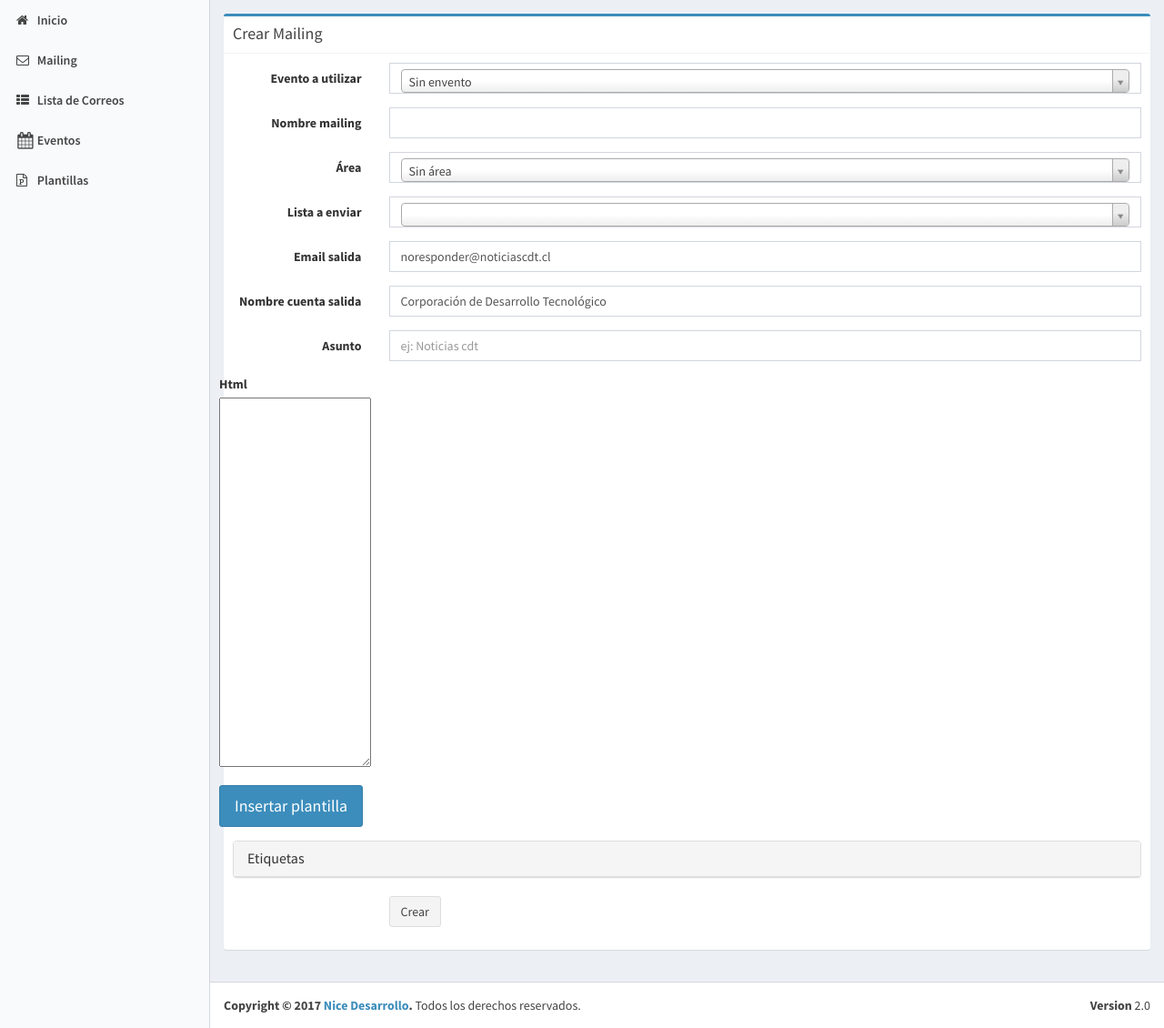
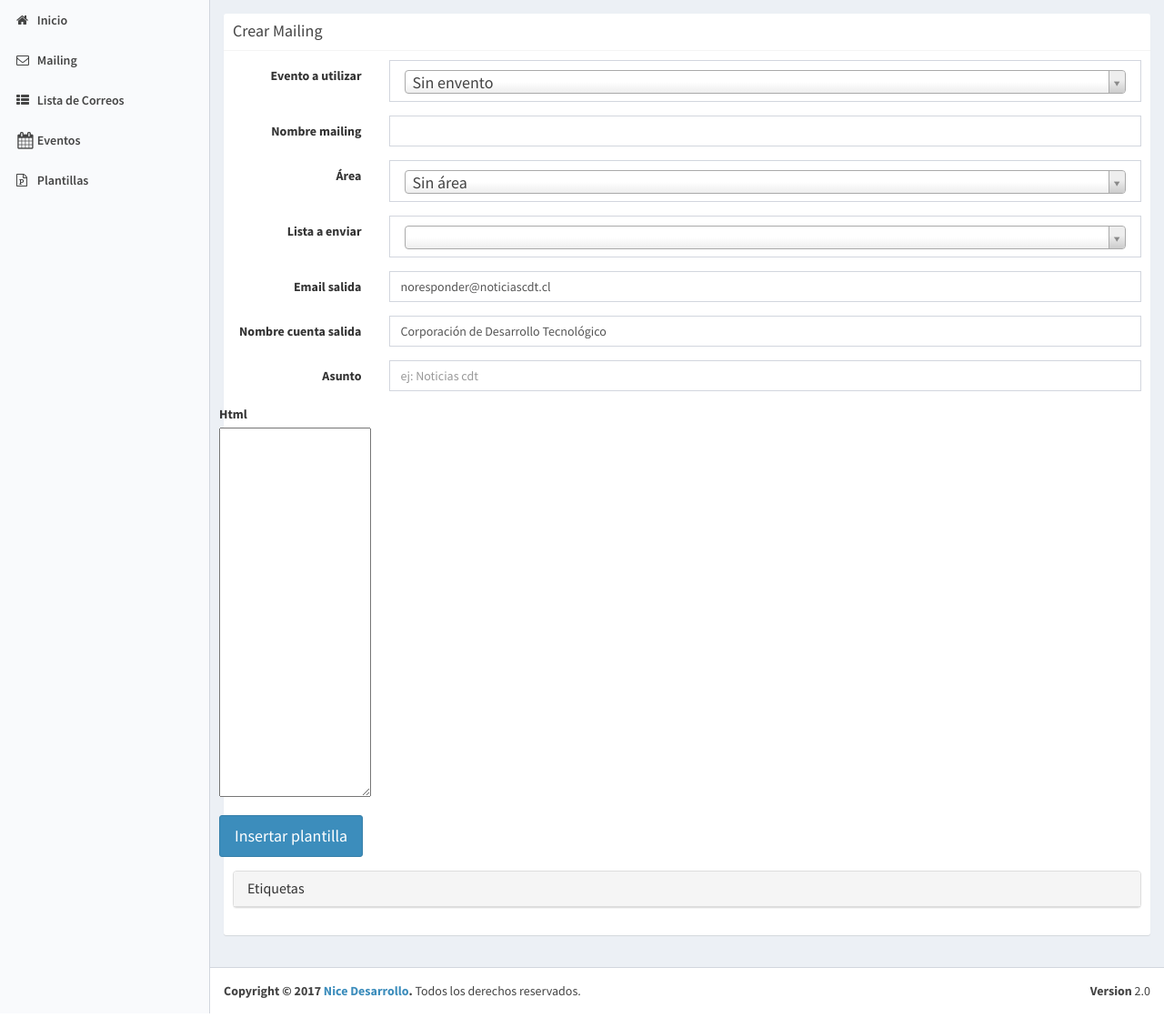
Before and after one commit to samuelmontoyag/Mailer_CDT, a Flask app: template templates/campagnas/create.html in a window 1280 px wide. Shown: the part 50-1180 px from the top of the page at 91% size. Run offline with Flask 2, Linux system fonts and the light colour scheme; the template is opened without the code that fills it, so the values that code supplies are empty; parts of the project's set-up code (start-up, migrations or seed data) failed here and were passed over; some libraries are stand-ins or nearby versions.

Commit message:
Se agrega datepicker al buscador avanzado y se modifica formulario de crear mailing

```diff
--- a/templates/base.html
+++ b/templates/base.html
@@ -234,8 +234,6 @@
         window.onbeforeunload = function(e) {
           swal('Cargando Datos')
           swal.showLoading()
-          // $('#pleaseWaitDialog').modal();
-          // $('.container, .sidebarWrap').fadeOut(300);
         };
       })
 </script>
--- a/templates/campagnas/create.html
+++ b/templates/campagnas/create.html
@@ -3,13 +3,13 @@
 
 
 {%block content%}
-{%call lib.create_box("Crear Mailing", "box-primary")%}
+{%call lib.create_box("Crear Mailing", "box-solid")%}
 
 <form method="post" action="/campagnas/create" class="form-horizontal" role="form">
     <div class="form-group">
         <label for="event" class="col-sm-2 control-label">Evento a utilizar</label>
         <div class="col-sm-10">
-            <select name="event_id" id="event_id"  class="form-control">
+            <select name="event_id" id="event_id"  class="form-control input-lg">
                 <option value="-1">Sin envento</option>
                 {% for list in eventList %}
                     <option value="{{list.event_id}}">{{list.event_name}}</option>
@@ -26,7 +26,7 @@
     <div class="form-group">
         <label for="emailList" class="col-sm-2 control-label">Área</label>
         <div class="col-sm-10">
-            <select name="folder"  class="form-control">
+            <select name="folder"  class="form-control input-lg">
                 <option value="0">Sin área</option>
                 {% for list in areaList %}
                     <option value="{{list.folder_id}}">{{list.name}}</option>
@@ -37,7 +37,7 @@
     <div class="form-group">
         <label for="emailList" class="col-sm-2 control-label">Lista a enviar</label>
         <div class="col-sm-10">
-            <select name="emailList"  class="form-control">
+            <select name="emailList"  class="form-control input-lg">
                 {% for list in lists %}
                     <option value="{{list.id}}">{{list.name}}</option>
                 {% endfor%}
@@ -62,6 +62,7 @@
             <input type="text" name="subject" placeholder="ej: Noticias cdt"  class="form-control" maxlength="145">
         </div>
     </div>
+
     <div class="form-group">
         <label >Html</label>
         <div >
@@ -127,11 +128,11 @@
             </div>
         </div>
     </div>
-    <div class="form-group">
+   <!--  <div class="form-group">
         <div class="col-sm-offset-2 col-sm-10">
-            <button type="submit" class="btn btn-default">Crear</button>
+            <button type="submit" class="btn btn-info btn-lg">Crear</button>
         </div>
-    </div>
+    </div> -->
 </form>
 
 <div class="modal fade" id="myModal" tabindex="-1" role="dialog" aria-labelledby="myModalLabel" aria-hidden="true">
@@ -159,7 +160,7 @@
 {% endblock %}
 
 {% block extra_js %}
-<script src="{{ url_for('static', filename='js/ckeditor/ckeditor.js') }}"></script>
+<script src="http://cdnjs.cloudflare.com/ajax/libs/ckeditor/4.0.1/ckeditor.js"></script>
 <script>
     CKEDITOR.replace('html',{
         "imageBrowser_listUrl": "/files/list/json",
```
